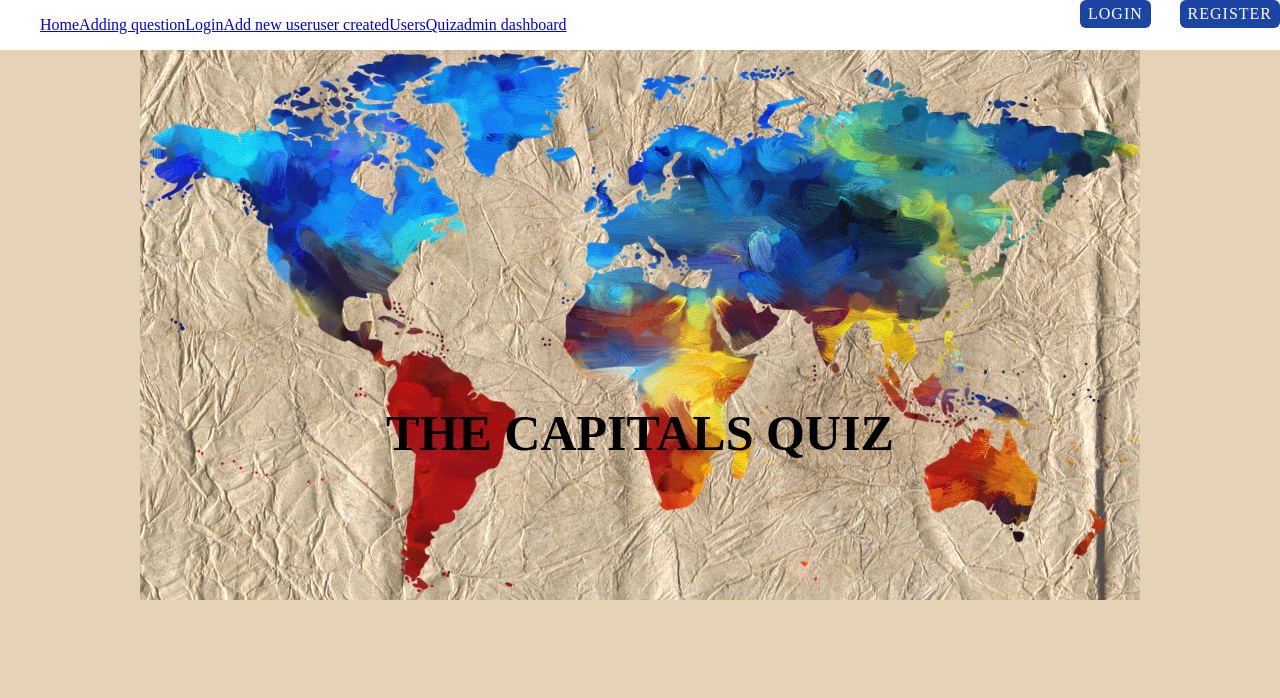
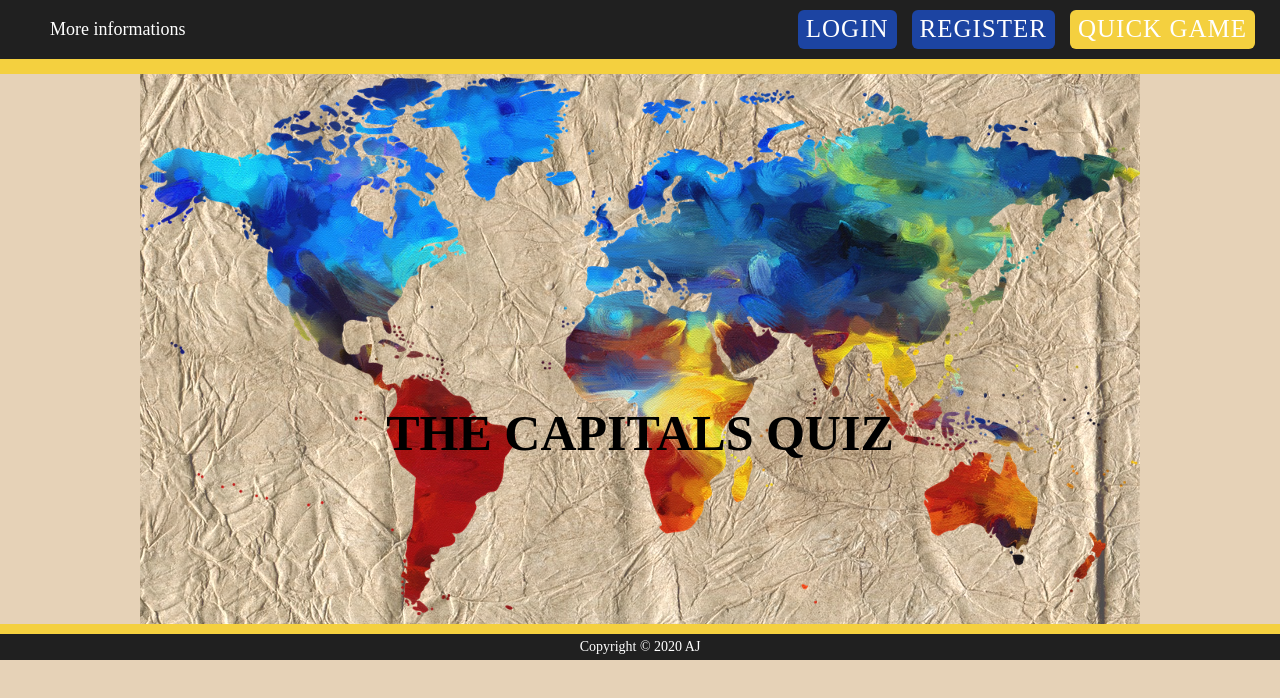
Before and after one commit to AnnaJarocinska/questions, a React (Create React App) app in the folder client/: page / in a window 1280 px wide. Shown: the top 698 px of the page. Built offline with nearby package versions, Linux system fonts and the light colour scheme; a web font is replaced by a local one.

Commit message:
Style navbar buttons and footer

```diff
--- a/client/src/App.js
+++ b/client/src/App.js
@@ -12,6 +12,7 @@ import AdminDashboard from './views/AdminDashoard';
 import theme from './utils/theme';
 import GlobalStyles from './styles/GlobalStyles';
 import Navbar from './components/NavBar';
+import Footer from './components/Footer';
 
 function App() {
   return (
@@ -28,6 +29,7 @@ function App() {
           <Route path="/users" component={Users} />
           <Route path="/quiz" component={Quiz} />
           <Route path="/adminDashboard" component={AdminDashboard} />
+          <Footer/>
         </div>
       </Router>
     </ThemeProvider>
--- /dev/null
+++ b/client/src/components/Footer.js
@@ -0,0 +1,12 @@
+import React from 'react';
+import Foooter from '../styles/Footer';
+
+const Footer = () => {
+    return (
+        <Foooter>
+        <p>Copyright &#169; 2020 AJ</p>
+        </Foooter>
+     );
+}
+
+export default Footer;
--- a/client/src/components/NavBar.js
+++ b/client/src/components/NavBar.js
@@ -11,6 +11,7 @@ const Navbar = () => {
             <Container buttons>
                 <Link to="/login"> <Button login> Login </Button> </Link>
                 <Link to="/newUser"> <Button login> Register </Button> </Link>
+                <Link to="/quiz"> <Button login yellow> Quick game </Button> </Link>
             </Container>
          </Container>
      );
--- a/client/src/components/Navigation.js
+++ b/client/src/components/Navigation.js
@@ -1,4 +1,4 @@
-import React from 'react';
+    import React from 'react';
 import { Link } from 'react-router-dom';
 import Container from '../styles/Container';
 
@@ -8,28 +8,7 @@ const Navigation = () => {
             <ul>
                 <Container>
                     <li>
-                        <Link to="/">Home</Link>
-                    </li>
-                    <li>
-                        <Link to="/addingQuestion">Adding question</Link>
-                    </li>
-                    <li>
-                        <Link to="/login">Login</Link>
-                    </li>
-                    <li>
-                        <Link to="/newUser">Add new user</Link>
-                    </li>
-                    <li>
-                        <Link to="/userCreated">user created</Link>
-                    </li>
-                    <li>
-                        <Link to="/users">Users</Link>
-                    </li>
-                    <li>
-                        <Link to="/quiz">Quiz</Link>
-                    </li>
-                    <li>
-                        <Link to="/adminDashboard">admin dashboard</Link>
+                        <Link to="/">More informations</Link>
                     </li>
                 </Container>
             </ul>
--- a/client/src/styles/Button.js
+++ b/client/src/styles/Button.js
@@ -14,8 +14,14 @@ background-color: ${props => props.theme.colors.blue.normal};
 border-radius: 6px;
 border: none;
 padding: 5px 8px;
+margin-right: 15px;
+font-size: 25px;
+`}
 
+${({ yellow }) => yellow && css`
+background-color: ${props => props.theme.colors.yellow.dark};
 
-`}`
+`}
+`
 
 export default Button;
--- a/client/src/styles/Container.js
+++ b/client/src/styles/Container.js
@@ -3,15 +3,25 @@ import styled, { css } from 'styled-components';
 const Container = styled.div`
 display: flex;
 justify-content: space-between;
-
+align-items: center;
 
 ${({ buttons }) => buttons && css`
-flex-basis: 200px;
+align-items: center;
 `}
 
 ${({ nav }) => nav && css`
-background-color: ${props => props.theme.colors.white.normal};
+background-color: ${props => props.theme.colors.grey.dark};
+padding: 10px;
+border-bottom:15px solid ${props => props.theme.colors.yellow.dark};
+
 `}
+
+${({ home }) => home && css`
+position: absolute;
+top: 70%;
+left: 50%;
+`}
+
 `
 
 export default Container;
--- /dev/null
+++ b/client/src/styles/Footer.js
@@ -0,0 +1,13 @@
+import styled from 'styled-components';
+
+const Footer = styled.footer`
+background-color: ${props => props.theme.colors.grey.dark};
+border-top:10px solid ${props => props.theme.colors.yellow.dark};
+color: white;
+display: flex;
+justify-content: center;
+align-items: center;
+font-size: 14px;
+padding: 5px;
+`
+export default Footer
--- a/client/src/styles/GlobalStyles.js
+++ b/client/src/styles/GlobalStyles.js
@@ -3,14 +3,24 @@ import normalize from 'styled-normalize';
 
 const GlobalStyles = createGlobalStyle`
 ${normalize}
+*{
+    margin: 0;
+    box-sizing: border-box;
+}
 body{
     font-family: 'Balsamiq Sans', cursive;
     font-family: 'Fredericka the Great', cursive;
     background-color: ${props => props.theme.colors.beige.light};
+    font-size: 18px;
 }
 ul{
     list-style: none;
 }
+a{
+    text-decoration: none;
+    color: black;
+    color: white;
+}
 `
 
 export default GlobalStyles;
--- a/client/src/styles/Wrapper.js
+++ b/client/src/styles/Wrapper.js
@@ -3,9 +3,7 @@ import paper from '../images/paper.jpg';
 
 const Wrapper = styled.div`
 max-width: 1000px;
-display: flex;
-justify-content: center;
-margin: 0 auto;
+margin: auto;
 background-image: url(${paper});
 background-repeat: no-repeat;
 `
--- a/client/src/utils/theme.js
+++ b/client/src/utils/theme.js
@@ -1,10 +1,11 @@
 export default {
     colors: {
         blue: {
-            normal: 'rgb(28,68,162)'
+            normal: 'rgb(28, 68, 162)'
         },
         grey: {
-            light: 'rgb(210,230,250)'
+            light: 'rgb(210, 230, 250)',
+            dark: 'rgb(32, 32, 32)'
         },
         white: {
             transparent: 'rgba(255, 255, 255, 0.3)',
@@ -12,6 +13,10 @@ export default {
         },
         beige: {
             light: 'rgba(230, 210, 183)'
+        },
+        yellow: {
+            normal: 'rgb(243, 221, 78)',
+            dark: 'rgb(244, 208, 63)'
         }
     }
 
```
